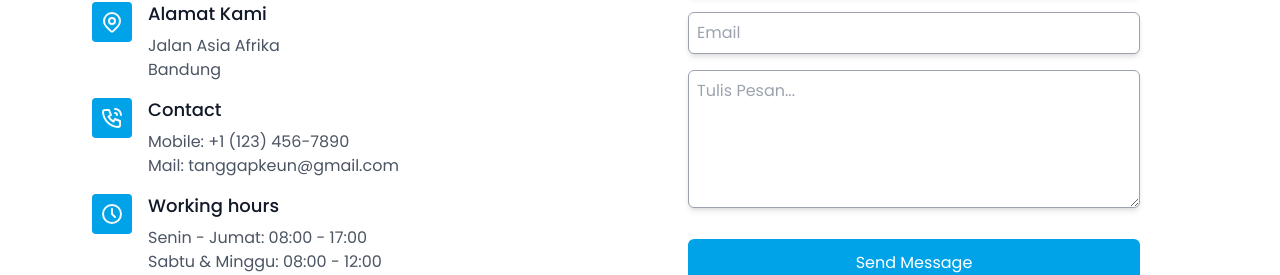
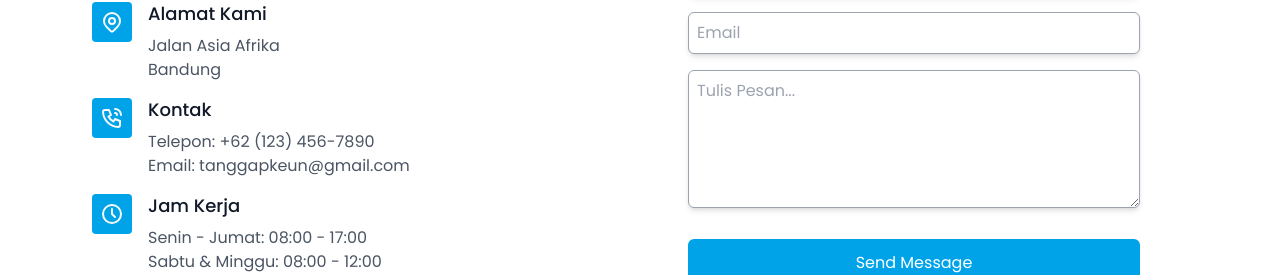
Before and after one commit to ndrrmdhn/tanggap-app, a React (Vite) app: page /kontak in a window 1280 px wide. Shown: the part 450-725 px from the top of the page. Built offline with nearby package versions, Linux system fonts and the light colour scheme.

Commit message:
small improvment

```diff
--- a/src/components/ui/button.jsx
+++ b/src/components/ui/button.jsx
@@ -9,7 +9,7 @@ const buttonVariants = cva(
   {
     variants: {
       variant: {
-        variant1: "bg-color-7 text-white hover:bg-color-1 shadow-xl ",
+        variant1: "bg-color-7 text-white hover:bg-color-2 shadow-xl ",
         default: "bg-color-1 text-white hover:bg-color-2 text-[16px] leading-[24px]",
         destructive: "bg-destructive text-destructive-foreground hover:bg-destructive/90 text-[16px] leading-[24px]",
         secondary: "bg-secondary text-secondary-foreground hover:bg-secondary/80",
--- a/src/pages/contact-us.jsx
+++ b/src/pages/contact-us.jsx
@@ -76,13 +76,13 @@ const KontakKamiPage = () => {
                                 </div>
                                 <div className="ml-4 mb-4">
                                     <h3 className="mb-2 text-lg font-medium leading-6 text-gray-900 dark:text-white">
-                                    Contact
+                                    Kontak
                                     </h3>
                                     <p className="text-gray-600 dark:text-slate-400">
-                                    Mobile: +1 (123) 456-7890
+                                    Telepon: +62 (123) 456-7890
                                     </p>
                                     <p className="text-gray-600 dark:text-slate-400">
-                                    Mail: tanggapkeun@gmail.com
+                                    Email: tanggapkeun@gmail.com
                                     </p>
                                 </div>
                                 </li>
@@ -106,7 +106,7 @@ const KontakKamiPage = () => {
                                 </div>
                                 <div className="ml-4 mb-4">
                                     <h3 className="mb-2 text-lg font-medium leading-6 text-gray-900 dark:text-white">
-                                    Working hours
+                                    Jam Kerja
                                     </h3>
                                     <p className="text-gray-600 dark:text-slate-400">
                                     Senin - Jumat: 08:00 - 17:00
--- a/src/pages/login-page.jsx
+++ b/src/pages/login-page.jsx
@@ -10,8 +10,8 @@ import { useNavigate } from "react-router-dom";
 const SideAuth = () => {
   return (
     <div className="relative lg:col-span-2 overflow-hidden">
-      <div className="absolute inset-0 bg-[rgba(0,_163,_232,_0.55)] opacity-50"></div>
-      <img src="/images/masyarakat.svg" alt="Image" className="h-full object-cover " />
+      <div className="absolute inset-0 bg-[rgba(0,_163,_232,_0.55)] opacity-0"></div>
+      <img src="public\images\site.png" alt="Image" className="h-full object-cover " />
     </div>
   );
 };
--- a/src/pages/pengaduan-page.jsx
+++ b/src/pages/pengaduan-page.jsx
@@ -288,8 +288,7 @@ const PengaduanPage = () => {
                           <HiStar className="h-2 w-2 text-red-600" />
                         </Label>
                         <span className="text-sm text-slate-500 py-1">
-                          Foto membantu kami menemukan staf dan alat terbaik
-                          untuk kebutuhan kamu sesegera mungkin
+                        Gunakan foto untuk membuat pengaduan Anda agar lebih mudah dan cepat teratasi!
                         </span>
                         <Input
                           type="file"
--- a/src/pages/register-page.jsx
+++ b/src/pages/register-page.jsx
@@ -9,8 +9,8 @@ import { FcGoogle } from "react-icons/fc";
 const SideAuth = () => {
   return (
     <div className="relative lg:col-span-2">
-      <div className="absolute inset-0 bg-[rgba(0,_163,_232,_0.55)] opacity-50"></div>
-      <img src="/images/masyarakat.svg" alt="Image" className="h-full object-cover " />
+      <div className="absolute inset-0 bg-[rgba(0,_163,_232,_0.55)] opacity-0"></div>
+      <img src="public\images\site.png" alt="Image" className="h-full object-cover " />
     </div>
   );
 };
```
Also changed, not shown: public/images/site.png (added).
